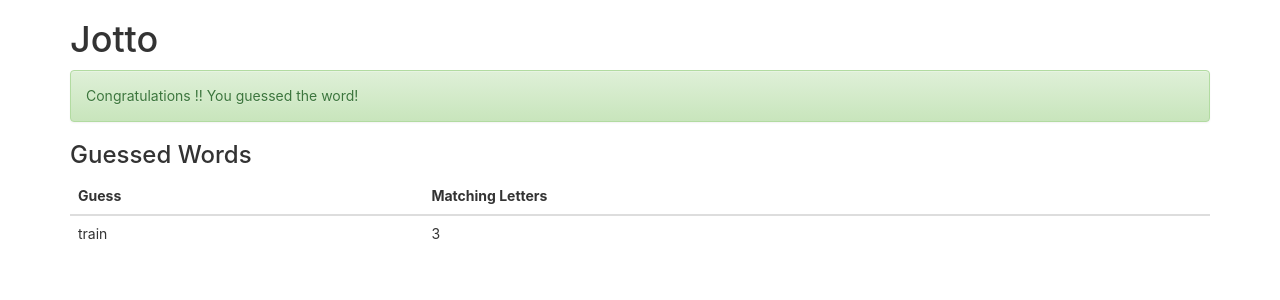
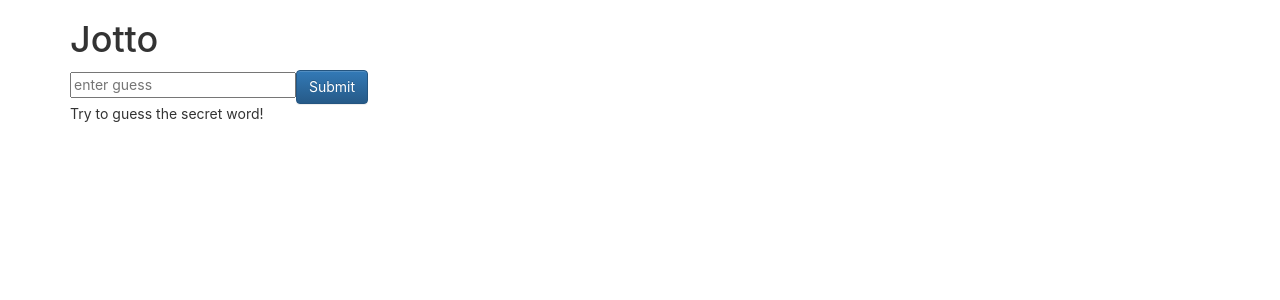
Before and after one commit to rahulgoyal21/react.testing.jotoapp.udemy, a React (Create React App) app: page / in a window 1280 px wide. Shown: the top 300 px of the page. Built offline with nearby package versions, Linux system fonts and the light colour scheme.

Commit message:
App component's redux props testing

```diff
--- a/src/App.js
+++ b/src/App.js
@@ -2,19 +2,25 @@
 import './App.css';
 import Congrats from './Congrats';
 import GuessedWords from './GuessedWords';
+import { connect } from 'react-redux';
+import { getSecretWord } from './actions';
+import Input from './Input';
 
 class App extends Component {
   render() {
     return (
       <div className='container'>
         <h1>Jotto</h1>
-        <Congrats success={true} />
-        <GuessedWords
-          guessedWords={[{ guessedWord: 'train', letterMatchCount: 3 }]}
-        />
+        <Congrats success={this.props.success} />
+        <Input />
+        <GuessedWords guessedWords={this.props.guessedWords} />
       </div>
     );
   }
 }
-
-export default App;
+const mapStateToProps = (state) => ({
+  success: state.success,
+  guessedWords: state.guessedWords,
+  secretWord: state.secretWord
+});
+export default connect(mapStateToProps, { getSecretWord })(App);
```
Also changed, not shown: 1 other file (tests, documents, lock files or other folders).
